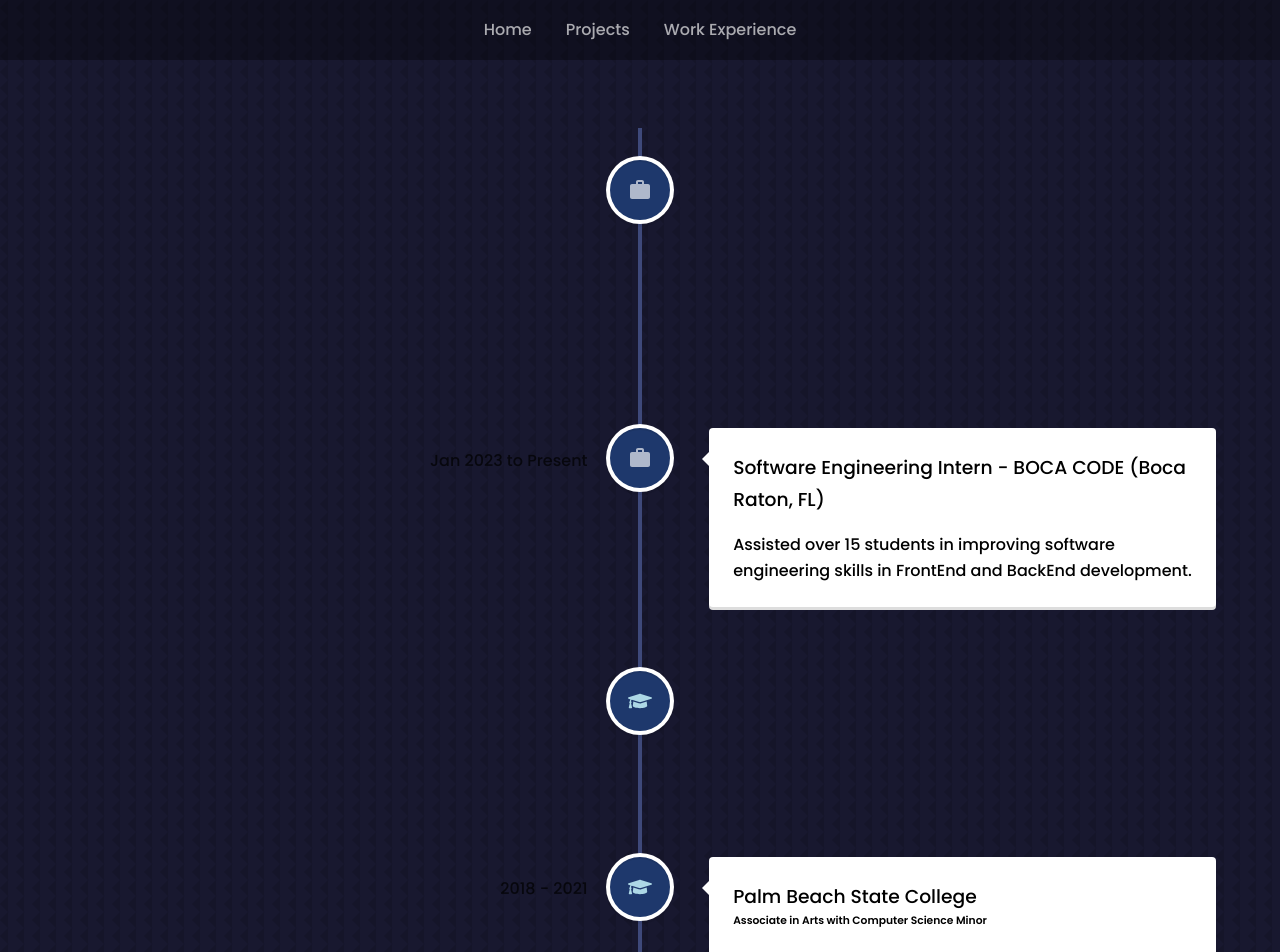
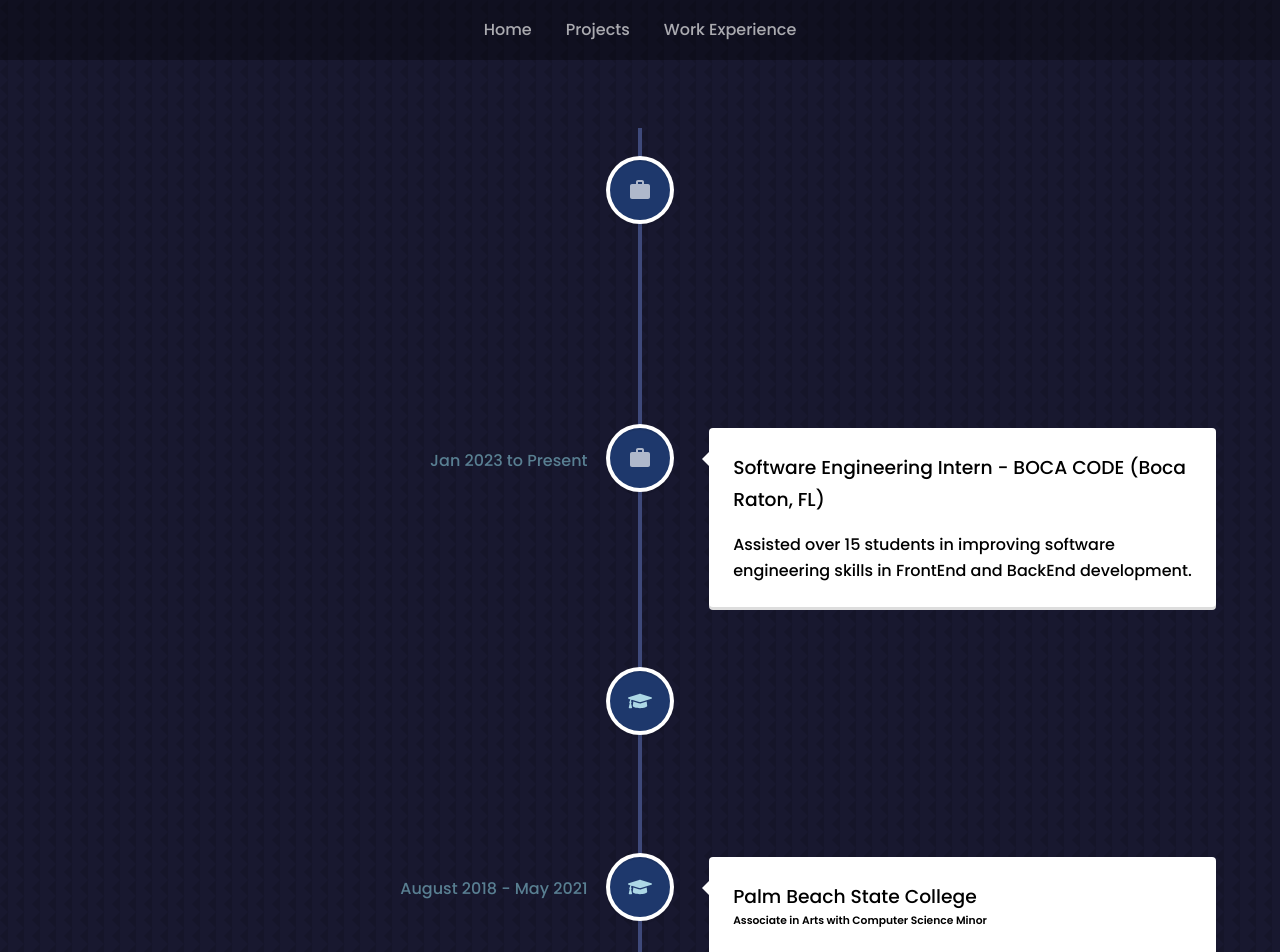
Before and after one commit to rensilva5/My-Portflio-Website, a React (Create React App) app: page /workExperience in a window 1280 px wide. Shown: the top 952 px of the page. Built offline with nearby package versions, Linux system fonts and the light colour scheme.

Commit message:
Added dates and color in WorkExperience comp

```diff
--- a/src/pages/workExperience/WorkExperience.jsx
+++ b/src/pages/workExperience/WorkExperience.jsx
@@ -15,7 +15,7 @@ const WorkExperience = () => {
       <VerticalTimeline lineColor="#3e497a">
         <VerticalTimelineElement
           className="vertical-timeline-element--education"
-          date={<span style={{ color: "#1e386c" }}>Jan to March 2023</span>}
+          date={<span style={{ color: "var(--color-primary)" }}>Jan to March 2023</span>}
           iconStyle={{ background: "#1e386c", color: "rgba(255, 255, 255, 0.648)" }}
           icon={<MdWork />}
           >
@@ -24,7 +24,7 @@ const WorkExperience = () => {
         </VerticalTimelineElement>
         <VerticalTimelineElement
           className="vertical-timeline-element--education"
-          date="Jan 2023 to Present"
+          date={<span style={{ color: "var(--color-primary)" }}>Jan 2023 to Present</span>}
           iconStyle={{ background: "#1e386c", color: "rgba(255, 255, 255, 0.648)" }}
           icon={<MdWork />}
           >
@@ -33,7 +33,7 @@ const WorkExperience = () => {
         </VerticalTimelineElement>
         <VerticalTimelineElement
           className="vertical-timeline-element--education"
-          date="Summer 2022"
+          date={<span style={{ color: "var(--color-primary)" }}>Summer 2022</span>}
           iconStyle={{ background: "#1e386c", color: "lightblue" }}
           icon={<FaGraduationCap />}
           >
@@ -42,7 +42,7 @@ const WorkExperience = () => {
         </VerticalTimelineElement>
         <VerticalTimelineElement
           className="vertical-timeline-element--education"
-          date="2018 - 2021"
+          date={<span style={{ color: "var(--color-primary)" }}>August 2018 - May 2021</span>}
           iconStyle={{ background: "#1e386c", color: "lightblue" }}
           icon={<FaGraduationCap />}
           >
@@ -51,7 +51,7 @@ const WorkExperience = () => {
         </VerticalTimelineElement>
         <VerticalTimelineElement
           className="vertical-timeline-element--education"
-          date="2019 2020"
+          date={<span style={{ color: "var(--color-primary)" }}>August 2019 - March 2020</span>}
           iconStyle={{ background: "#1e386c", color: "rgba(255, 255, 255, 0.648)" }}
           icon={<MdWork />}
           >
```
